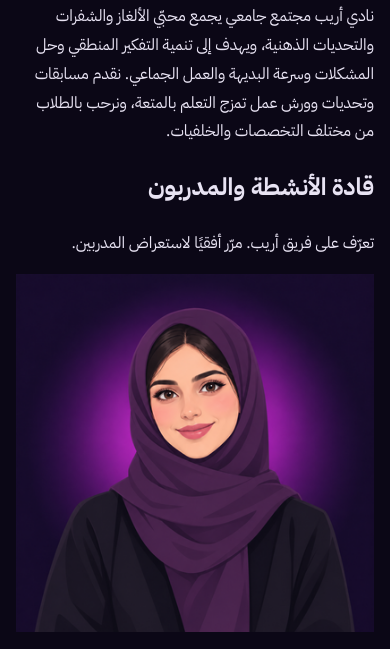
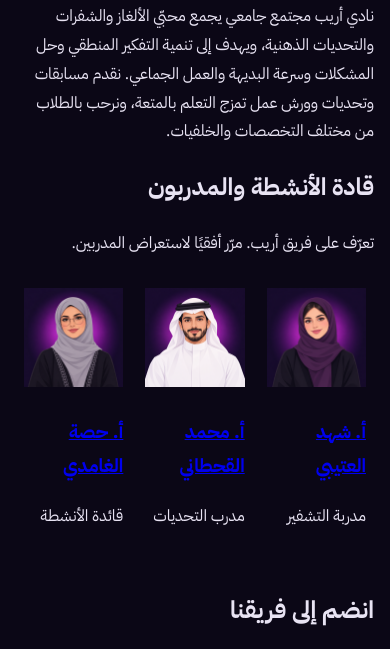
Before and after one commit to sadeembader/site, a plain HTML site: page site/about.html in a window 390 px wide. Shown: the part 372-1021 px from the top of the page. Drawn offline with Linux system fonts and the light colour scheme.

Commit message:
Add styles for about team scroll
Added styles for the instructor cards section.

```diff
--- a/site/css/style.css
+++ b/site/css/style.css
@@ -754,3 +754,19 @@ img {
     font-size: 0.62rem;
   }
 }
+
+
+/* Center instructor cards */
+.about-team-scroll {
+    display: flex;
+    justify-content: center;
+    gap: 22px;
+    overflow-x: auto;
+    padding: 14px 8px 22px;
+}
+
+@media (max-width: 950px) {
+    .about-team-scroll {
+        justify-content: flex-start;
+    }
+}
```
